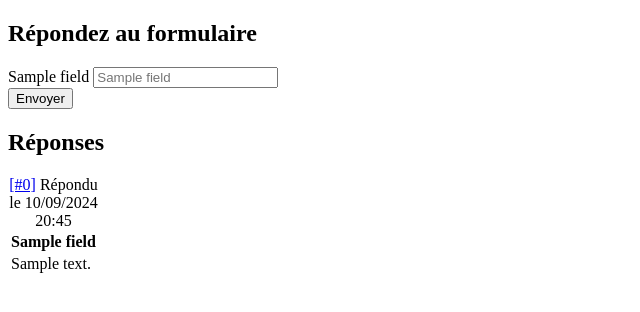
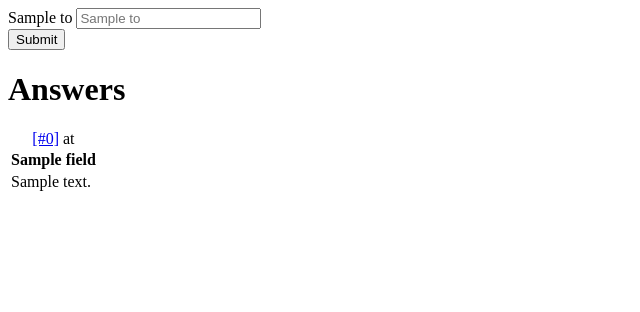
Before and after one commit to Annyzo/test_etalik, a Symfony app: template templates/form/view.html.twig in a window 1280 px wide. Shown: the top 312 px of the page, without its empty margins (0-640 px from the left). Run offline with Twig, Linux system fonts and the light colour scheme; the template is opened without the code that fills it: most values are stand-ins (such as "Sample title", 1, 10 or a date in 2020); some libraries are stand-ins or nearby versions.

Commit message:
test view

```diff
--- a/templates/form/view.html.twig
+++ b/templates/form/view.html.twig
@@ -1,95 +1,82 @@
 {% extends 'base.html.twig' %}
-
 {% set slug = app.request.attributes.get('slug') %}
-
-{% block title %}Vue du Formulaire [{{ slug }}]{% endblock %}
-
+{% block title %}Form View [{{ slug }}]{% endblock %}
 {% block javascripts %}
     {{ parent() }}
-    {% if app.flashes('success') | length > 0 %}
+    {% if app.flashes('success') | length>0 %}
         {{ encore_entry_script_tags('success_answer') }}
     {% endif %}
 {% endblock %}
-
 {% block body %}
     {{ parent() }}
-
-    <div class="container mt-4">
-        <!-- Formulaire d'affichage -->
-        <form method="post" action="{{ path('answer_form', {slug: slug}) }}">
-            <h2 class="mb-4">Répondez au formulaire</h2>
-
-            {% for field in form.fields %}
-                {% set fieldType = constant('App\\Form\\FieldType::options')[field.type] | lower %}
-                {% set fieldId = 'field_' ~ field.id %}
-                {% set fieldLabel = field.label | capitalize %}
-                {% set isExpanded = field.fieldAttributes.expanded %}
-                {% set isRequired = field.fieldAttributes.required %}
-
-                <div class="form-group mb-4">
-                    <label for="{{ fieldId }}">{{ fieldLabel }}</label>
-
-                    {% if field.type == constant('App\\TypeDefinition\\FieldType::Textarea').value %}
-                        <textarea name="{{ fieldId }}" id="{{ fieldId }}"
-                                  class="form-control" placeholder="{{ fieldLabel }}"
-                                  {{ isRequired ? 'required' }}></textarea>
-
-                    {% elseif field.type == constant('App\\TypeDefinition\\FieldType::Select').value %}
-                        <select id="{{ fieldId }}" name="{{ fieldId }}"
-                                class="form-control" {{ isExpanded ? 'multiple' }}
-                                {{ isRequired ? 'required' }}>
-                            {% for option in field.fieldAttributes.options %}
+    <div class="container">
+        <form method="post" action="{{ path('answer_form', {slug}) }}">
+            {% for fields in form.fields.toArray %}
+                {% set _type = constant('App\\Form\\FieldType::options')[fields.type] | lower %}
+                {% set id = 'field_'~ fields.id %}
+                {% set label = fields.label | capitalize %}
+                {% set isExpanded = fields.fieldAttributes.expanded %}
+                {% set isRequired = fields.fieldAttributes.required %}
+                <div class="form-group">
+                    <label for="{{ id }}">{{ label }}</label>
+                    {% if fields.type == constant('App\\TypeDefinition\\FieldType::Textarea').value %}
+                        <textarea name="{{ id }}" {{ isRequired ? 'required' }} id="{{ id }}" class="form-control mb-3"
+                                  placeholder="{{ label }}"></textarea>
+                    {% elseif fields.type == constant('App\\TypeDefinition\\FieldType::Select').value %}
+                        <select id="{{ id }}" name="{{ id }}"
+                                class="form-control" {{ isExpanded? 'multiple' }} {{ isRequired ? 'required' }} >
+                            {% for option in fields.fieldAttributes.options %}
                                 <option value="{{ option }}">{{ option }}</option>
                             {% endfor %}
                         </select>
-
-                    {% elseif field.type == constant('App\\TypeDefinition\\FieldType::Boolean').value %}
-                        {% for option in field.fieldAttributes.options %}
+                    {% elseif fields.type == constant('App\\TypeDefinition\\FieldType::Boolean').value %}
+                        {% for option in fields.fieldAttributes.options %}
                             <div class="form-check">
-                                <input type="radio" name="{{ fieldId }}" id="{{ fieldId }}_{{ option }}"
+                                <label class="form-check-label" for="{{ id }}">{{ option }}</label>
+                                <input type="radio" name="{{ id }}" id="{{ id }}"
                                        value="{{ option }}" {{ isRequired ? 'required' }}/>
-                                <label class="form-check-label" for="{{ fieldId }}_{{ option }}">{{ option }}</label>
                             </div>
                         {% endfor %}
-
                     {% else %}
-                        <input class="form-control" id="{{ fieldId }}" name="{{ fieldId }}"
-                               placeholder="{{ fieldLabel }}" {{ isRequired ? 'required' }}
-                               type="{{ fieldType }}"/>
+                        <input class="form-control mb-3" id="{{ id }}" name="{{ id }}"
+                               placeholder="{{ label }}" {{ isRequired ? 'required' }}
+                               type="{{ _type }}"/>
                     {% endif %}
                 </div>
             {% endfor %}
+            <input type="submit" class="btn-sm btn btn-primary mt-3 mb-3">
+        </form>
 
-            <button type="submit" class="btn btn-primary mt-3">Envoyer</button>
-        </form>
     </div>
-
-    {% if answers|length > 0 %}
+    {% if answers|length >0 %}
         <div class="container mt-5">
-            <h2 class="text-center">Réponses</h2>
+            <h1 class="text-center">Answers</h1>
             {% for index, rows in answers %}
-                <table class="table table-hover table-responsive my-5" id="response_{{ index }}">
-                    <caption class="text-center">
-                        <a class="text-decoration-none" href="#response_{{ index }}">
-                            [#{{ index }}]</a>
-                        {{ rows|length > 0 ? 'Répondu le ' ~ rows[0].answered_at|date('d/m/Y H:i') : 'Aucune réponse'}}
-                    </caption>
+                <table class="table table-hover table-responsive my-5" id="{{ index }}">
+                    <caption style="caption-side: top"><a class="text-decoration-none" href="#{{ index }}">
+                            [#{{ index }}]</a> {{ rows|length>0 ? 'at ' ~rows[0].answered_at }} </caption>
                     <thead class="thead-dark">
                     <tr class="text-center">
+
                         {% for row in rows %}
                             <th scope="col">{{ row.field }}</th>
                         {% endfor %}
+
                     </tr>
                     </thead>
                     <tbody>
                     <tr class="text-center">
                         {% for row in rows %}
-                                <td>{{ row.answer }}</td>
+                            <td scope="{{ loop.index ==1 ? 'row' }}">{{ row.answer }}</td>
                         {% endfor %}
+
                     </tr>
+
                     </tbody>
                 </table>
             {% endfor %}
+
+
         </div>
     {% endif %}
 {% endblock %}
```
Lines whose indentation alone changed are shown as unchanged.
